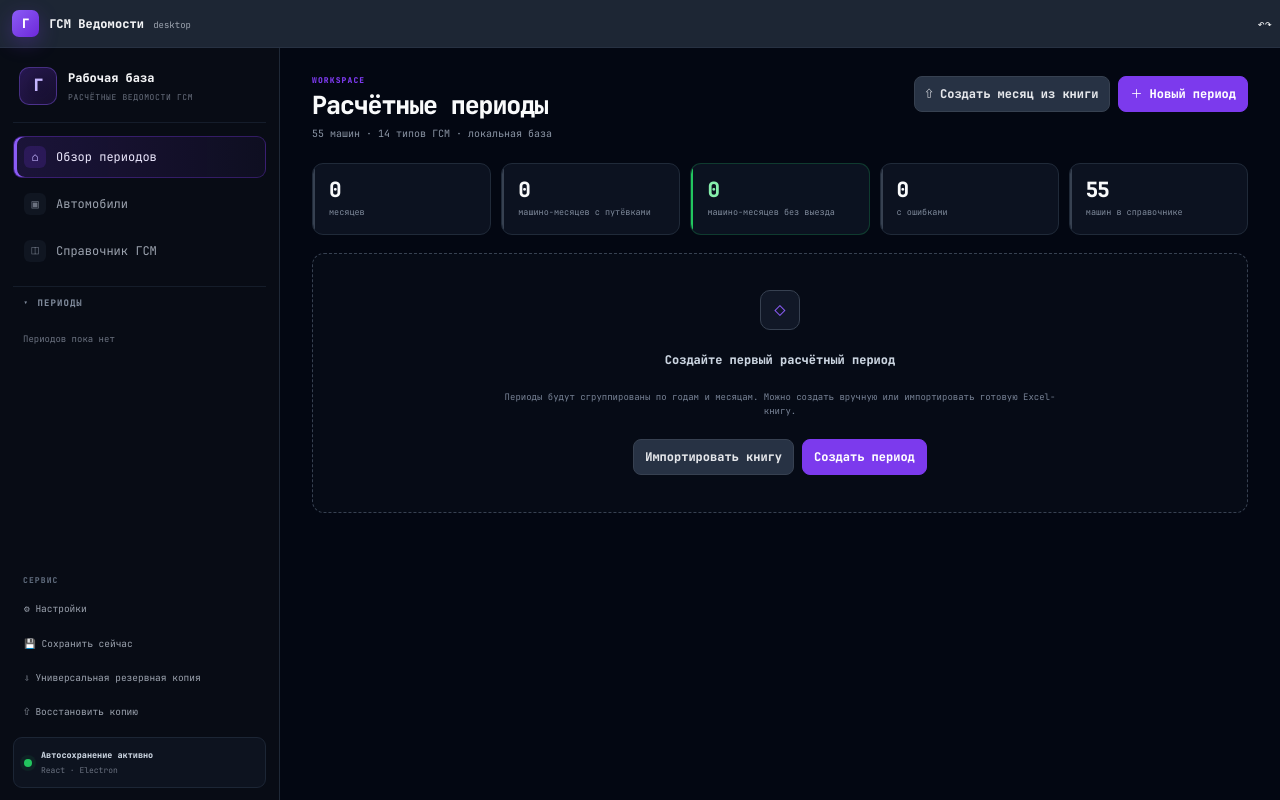
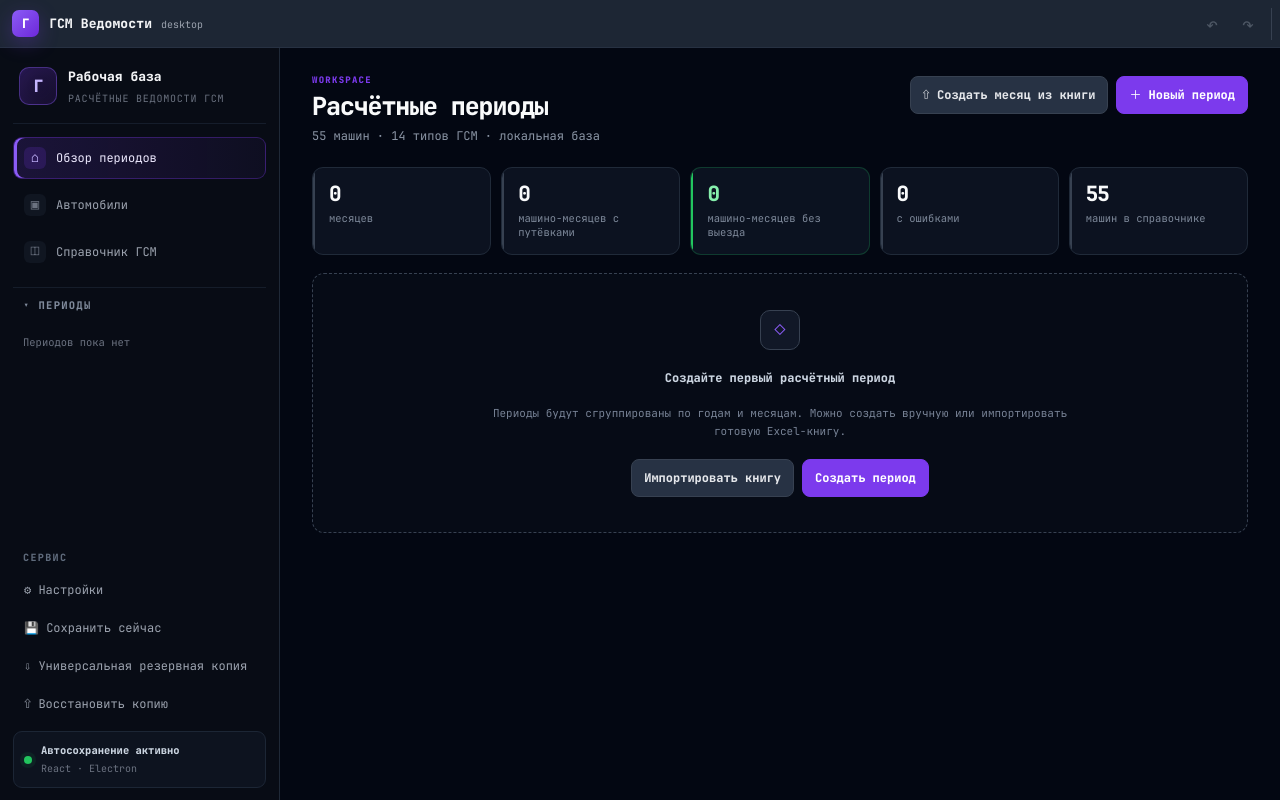
Before and after one commit to Kurasava2/NORA, a React (Vite) app: page / in a window 1280 px wide. Built offline with nearby package versions, Linux system fonts and the light colour scheme.

Commit message:
Improve titlebar separation, readability and table alignment

```diff
--- a/src/main.jsx
+++ b/src/main.jsx
@@ -2,6 +2,7 @@ import React from 'react'
 import { createRoot } from 'react-dom/client'
 import App from './App.jsx'
 import './index.css'
+import './usability.css'
 
 createRoot(document.getElementById('root')).render(
   <React.StrictMode><App /></React.StrictMode>
--- /dev/null
+++ b/src/usability.css
@@ -0,0 +1,36 @@
+/* v1.4 usability pass */
+.desktop-root{display:flex;flex-direction:column;height:100vh;min-height:0;overflow:hidden}
+.titlebar{position:relative;z-index:3000;flex:0 0 48px;width:100%;isolation:isolate}
+.app-shell{position:relative;z-index:1;flex:1 1 auto;height:auto;min-height:0;overflow:hidden}
+.main-content,.sidebar{min-height:0}
+.modal-backdrop{top:48px;bottom:0;left:0;right:0;z-index:2000;padding:18px}
+.toast{z-index:2500}
+.recovery-screen{flex:1 1 auto;height:auto;min-height:0}
+.titlebar-actions{display:flex;align-items:center;gap:8px;-webkit-app-region:no-drag}
+.history-controls{display:flex;align-items:center;gap:2px;padding-right:6px;border-right:1px solid #374151}
+.history-btn{display:grid;width:34px;height:32px;place-items:center;border:0;border-radius:6px;background:transparent;color:#cbd5e1;font-size:20px;line-height:1;cursor:pointer}
+.history-btn:hover:not(:disabled){background:#374151;color:#fff}.history-btn:disabled{opacity:.28;cursor:default}
+.modal-close{display:grid;place-items:center;flex:0 0 38px;width:38px;height:38px;padding:0;border:1px solid #3b4658;border-radius:9px;background:#202b3b;color:#f3f4f6;font-size:28px;line-height:1;cursor:pointer}
+.modal-close:hover{background:#b91c1c;border-color:#ef4444;color:#fff}
+.confirm-body{padding:22px 20px;line-height:1.55}.confirm-body p{margin:0;color:#e5e7eb;font-size:13px}.confirm-body small{display:block;margin-top:9px;color:#9ca3af;font-size:11px}
+body{font-size:14px}
+.titlebar-copy b{font-size:13px}.titlebar-copy span{font-size:10px}
+.brand b{font-size:13px}.brand span{font-size:10px}.nav-button,.side-link{font-size:12px}.nav-button>span{font-size:14px}
+.side-caption{font-size:10px}.period-tree>summary{font-size:10.5px}.year-tree>summary b{font-size:11px}.year-tree>summary small{font-size:10px}.month-tree-item b{font-size:11.5px}.month-tree-item span{font-size:10px}.side-empty{font-size:10.5px}
+.app-meta b{font-size:10.5px}.app-meta div>span{font-size:10px}
+.page-head p{font-size:12px}.page-head>div:first-child::before{font-size:9px}
+.btn{font-size:12px;padding:9px 12px}.btn-small{font-size:11px;padding:6px 9px}.btn-icon{min-width:34px}
+.kpi span{font-size:10.5px}.badge{font-size:10px;padding:4px 8px}
+.year-heading small,.period-card p,.period-card-stats{font-size:10px}.period-card-stats b{font-size:12px}
+.input,.select,.textarea{font-size:12.5px;padding:9px 11px}.field-label,.field-hint{font-size:10px}.input-lg{font-size:13px}
+.data-table th{font-size:10px;text-align:center;padding:11px 10px}.data-table td{font-size:12px;text-align:center;padding:11px 10px}.data-table .num{text-align:center}.data-table th:first-child,.data-table td:first-child{padding-left:10px}
+.actions-cell{display:table-cell!important;text-align:center!important;vertical-align:middle!important;white-space:nowrap}.row-actions{display:flex;align-items:center;justify-content:center;gap:7px;min-height:34px;white-space:nowrap}.actions{display:table-cell!important;text-align:center!important}
+.mono-lg{font-size:13px}.trip-gsm{font-size:10.5px;justify-items:center}.trip-gsm span{white-space:normal}.table-subdate{font-size:10px}.table-chips{justify-content:center}
+.statement-strip span{font-size:10px}.chip{font-size:10px}.section-heading h3,.side-card h3,.balance-card h3{font-size:13px}.section-heading p{font-size:10.5px}
+.check-list b{font-size:10px}.check-list span{font-size:10.5px}.all-good,.mini-warning{font-size:10.5px}.muted{font-size:11px}.carry-value{font-size:11px}
+.modal-head h2{font-size:17px}.modal-head p{font-size:11px}.step-title>span{font-size:10px}.step-title b{font-size:12px}.step-title small,.shortcut{font-size:10px}.check-card small,.toggle-card small,.material-name span,.balance-line,.date-core small,.period-preview span,.notice,.material-check small,.template-card small{font-size:10px}
+.empty span{font-size:11px}.toast{font-size:11px}.recovery-path{font-size:10.5px}
+.workspace-main{display:grid;gap:14px}.balance-card{display:grid;grid-template-columns:repeat(auto-fit,minmax(190px,1fr));gap:10px 14px;padding:15px}.balance-card>h3,.balance-card>.muted{grid-column:1/-1}.balance-card .total-block{margin:0;padding:10px 12px;border:1px solid #253041;border-radius:9px;background:#0b111d}.balance-card .total-block>b{font-size:11.5px}.balance-card .total-block>div{font-size:11px}
+.vehicle-norm{min-height:130px}
+.paper-preview.template-preview{padding:20px}.paper-preview .xlsx-sheet-wrap{width:210mm;min-height:297mm;margin:auto;padding:8mm;background:#fff;color:#000;box-shadow:0 18px 45px rgba(0,0,0,.48)}.paper-preview .xlsx-sheet{width:100%;border-collapse:collapse;table-layout:fixed;color:#000;background:#fff}.paper-preview .xlsx-sheet td{padding:2px 3px;overflow-wrap:anywhere;line-height:1.12;white-space:pre-wrap}.preview-state{padding:24px;color:#cbd5e1}.preview-error{border-color:rgba(239,68,68,.35);color:#fca5a5}
+@media(max-width:1250px){.workspace-side{grid-template-columns:repeat(2,1fr)}}
```
